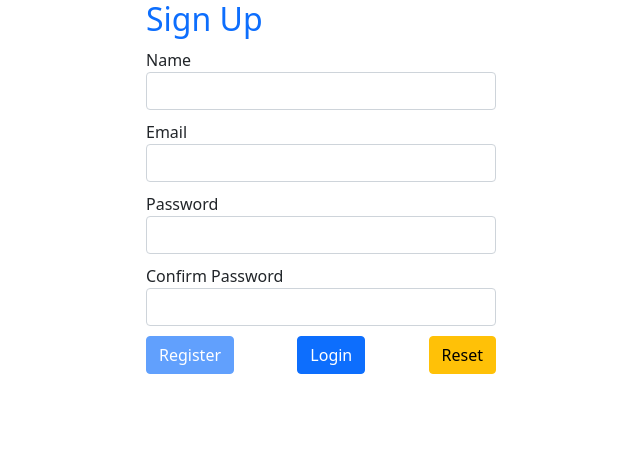
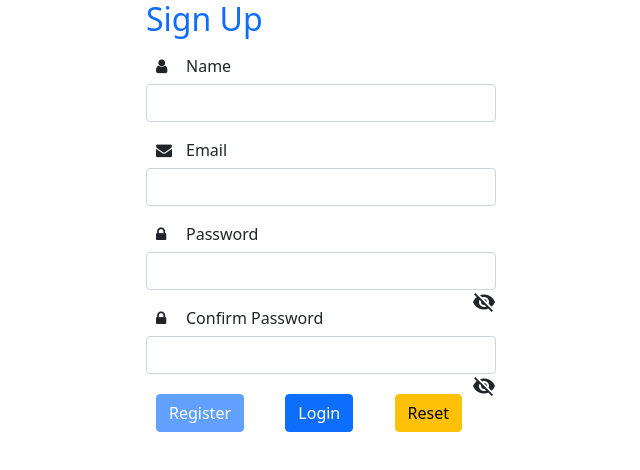
Before and after one commit to shacharki/shoppingCart, an Angular app: page /register in a window 1280 px wide. Shown: the top 470 px of the page, without its empty margins (319-959 px from the left). Built offline with nearby package versions, Linux system fonts and the light colour scheme.

Commit message:
hide password, add icons

```diff
--- a/src/app/components/registration/registration.component.html
+++ b/src/app/components/registration/registration.component.html
@@ -1,9 +1,17 @@
 <form [formGroup]="regForm" class="form" (ngSubmit)="submit()">
     <h2 class="text-primary">Sign Up</h2>
 
+    <head>
+        <link rel="stylesheet"
+            href="https://cdnjs.cloudflare.com/ajax/libs/font-awesome/4.7.0/css/font-awesome.min.css">
+
+    </head>
+
+
     <div class="form-group">
+        <i class="fa fa-user icon"></i>
         <label>Name</label>
-        <input type="text" formControlName="name" class="form-control">
+        <input type="text" type="text" formControlName="name" class="form-control" required>
         <div class="text-danger"
             *ngIf="regForm.get('name')!.touched && regForm.get('name')!.invalid || regForm.get('name')!.invalid && submitted">
             <div *ngIf="regForm.get('name')!.errors?.['required']">
@@ -13,8 +21,9 @@
     </div>
 
     <div class="form-group">
+        <i class="fa fa-envelope icon"></i>
         <label>Email</label>
-        <input type="text" formControlName="email" class="form-control">
+        <input type="text" formControlName="email" class="form-control" required>
         <div class="text-danger"
             *ngIf="regForm.get('email')!.touched && regForm.get('email')!.invalid || regForm.get('email')!.invalid && submitted">
             <div *ngIf="regForm.get('email')!.errors?.['required']">
@@ -26,14 +35,11 @@
         </div>
     </div>
 
-        <!-- <mat-form-field>
-        <input matInput placeholder="Password" [type]="hide ? 'password' : 'text'" formControlName="password" required>
+    <div class="form-group">
+        <i class="fa fa-lock icon"></i>
+        <label>Password</label>
+        <input [type]="hide ? 'password' : 'text'" formControlName="password" class="form-control" required>
         <mat-icon matSuffix (click)="hide = !hide">{{hide ? 'visibility_off' : 'visibility'}}</mat-icon>
-        </mat-form-field> -->
-
-    <div class="form-group">
-        <label>Password</label>
-        <input matInput [type]="hide ? 'password' : 'text'" formControlName="password" class="form-control">
         <div class="text-danger"
             *ngIf="regForm.get('password')!.touched && regForm.get('password')!.invalid || regForm.get('password')!.invalid && submitted">
             <div *ngIf="regForm.get('password')!.errors?.['required']">
@@ -42,28 +48,28 @@
             <div *ngIf="regForm.get('password')!.errors?.['minlength']">
                 Password is minimum 6 characters
             </div>
-            <div *ngIf="regForm.errors?.['uppercase']">
+            <div *ngIf="regForm.errors?.['uppercase'] && !regForm.get('password')!.errors?.['required']">
                 Password must contain at least one capital letter
             </div>
         </div>
     </div>
 
     <div class="form-group">
+        <i class="fa fa-lock icon"></i>
         <label>Confirm Password</label>
-        <input type="text" formControlName="confirmPassword" class="form-control">
+        <input [type]="hidec ? 'password' : 'text'" formControlName="confirmPassword" class="form-control" required>
+        <mat-icon matSuffix (click)="hidec = !hidec">{{hidec ? 'visibility_off' : 'visibility'}}</mat-icon>
         <div class="text-danger"
             *ngIf="regForm.get('confirmPassword')!.touched && regForm.get('confirmPassword')!.invalid || regForm.get('confirmPassword')!.invalid && submitted">
-
             <div *ngIf="regForm.get('confirmPassword')!.errors?.['required']">
                 Confirm Password is required
             </div>
         </div>
         <div class="text-danger"
-            *ngIf="(submitted||regForm.get('confirmPassword')!.touched)&&regForm.errors?.['mismatch']">
+            *ngIf="!regForm.get('confirmPassword')!.errors?.['required'] && !regForm.get('password')!.errors?.['required'] && regForm.errors?.['mismatch']">
             Passwords not matched
         </div>
     </div>
-
 
     <div class="actions">
         <button class="btn btn-primary" [disabled]="regForm.invalid" type="submit">Register</button>
--- a/src/app/components/registration/registration.component.scss
+++ b/src/app/components/registration/registration.component.scss
@@ -8,4 +8,33 @@
 .actions {
     display: flex;
     justify-content: space-between;
+    padding: 10px;
+
 }
+.mat-icon {
+    float: right;
+}
+.inline{
+    max-width:400px;
+    margin:auto;
+}
+.input-icons i {
+    position: absolute;
+}
+
+.input-icons {
+    width: 100%;
+    margin-bottom: 10px;
+}
+
+.icon {
+    padding: 10px;
+    min-width: 40px;
+}
+
+.input-field {
+    width: 100%;
+    padding: 10px;
+    text-align: center;
+    margin-bottom: 3px;
+}
--- a/src/app/components/registration/registration.component.ts
+++ b/src/app/components/registration/registration.component.ts
@@ -25,6 +25,7 @@ export class RegistrationComponent implements OnInit {
     });
   }
   hide = true;
+  hidec = true;
   ngOnInit(): void {
     const localData = localStorage.getItem('signUpUsers');
     if (localData != null) {
--- a/src/app/components/user-login/user-login.component.html
+++ b/src/app/components/user-login/user-login.component.html
@@ -1,8 +1,16 @@
+
+<head>
+	<link rel="stylesheet"
+		href="https://cdnjs.cloudflare.com/ajax/libs/font-awesome/4.7.0/css/font-awesome.min.css">
+
+</head>
 
 <form [formGroup]="regForm" class="form" (ngSubmit)="onLogin()">
     <h2 class="text-primary">Login</h2>
 
+
     <div class="form-group">
+		<i class="fa fa-envelope icon"></i>
         <label>Email</label>
         <input type="text" formControlName="email" class="form-control">
         <div class="text-danger"
@@ -17,8 +25,12 @@
     </div>
 
     <div class="form-group">
+		<i class="fa fa-lock icon"></i>
+
         <label>Password</label>
-        <input type="text" formControlName="password" class="form-control">
+        <input [type]="hide ? 'password' : 'text'" formControlName="password" class="form-control">
+		<mat-icon matSuffix (click)="hide = !hide">{{hide ? 'visibility_off' : 'visibility'}}</mat-icon>
+
         <div class="text-danger"
             *ngIf="regForm.get('password')!.touched && regForm.get('password')!.invalid || regForm.get('password')!.invalid && submitted">
             <div *ngIf="regForm.get('password')!.errors?.['required']">
--- a/src/app/components/user-login/user-login.component.scss
+++ b/src/app/components/user-login/user-login.component.scss
@@ -5,7 +5,30 @@
 .form-group {
     margin: 10px auto;
 }
+
 .actions {
     display: flex;
     justify-content: space-between;
+    padding: 10px;
+
 }
+.mat-icon {
+    float: right;
+}
+.inline{
+    max-width:400px;
+    margin:auto;
+}
+.input-icons i {
+    position: absolute;
+}
+
+.input-icons {
+    width: 100%;
+    margin-bottom: 10px;
+}
+
+.icon {
+    padding: 10px;
+    min-width: 40px;
+}
--- a/src/app/components/user-login/user-login.component.ts
+++ b/src/app/components/user-login/user-login.component.ts
@@ -20,6 +20,7 @@ export class UserLoginComponent implements OnInit {
       password: ['', [Validators.required, Validators.minLength(6)]],
     }, );
   }
+  hide = true;
 
   ngOnInit(): void {
     const localData = localStorage.getItem('signUpUsers');
@@ -33,11 +34,11 @@ export class UserLoginComponent implements OnInit {
 
   onLogin() {
     const isUserExsist = this.signUpUsers.find(m => m.email == this.regForm.value.email && m.password == this.regForm.value.password)
-    console.log("4444444",isUserExsist)
     if (isUserExsist != undefined) {
       this.router.navigate(['/home'],{queryParams:{email:isUserExsist.email, name:isUserExsist.name}});
     } else {
       alert('email or password are not correct');
+      return
     }
   }
 }
--- a/src/app/services/product.service.ts
+++ b/src/app/services/product.service.ts
@@ -21,8 +21,6 @@ export class ProductService {
   }
 
   addToCart(addedProduct: any, email: string) {
-    console.log("addedProduct", addedProduct)
-
     this.products.push(addedProduct);
     this.saveCart(email);
   }
--- a/src/styles.scss
+++ b/src/styles.scss
@@ -1,2 +1,3 @@
 /* You can add global styles to this file, and also import other style files */
 @import url("https://fonts.googleapis.com/icon?family=Material+Icons");
+@import "../node_modules/@angular/material/prebuilt-themes/deeppurple-amber.css";
```
